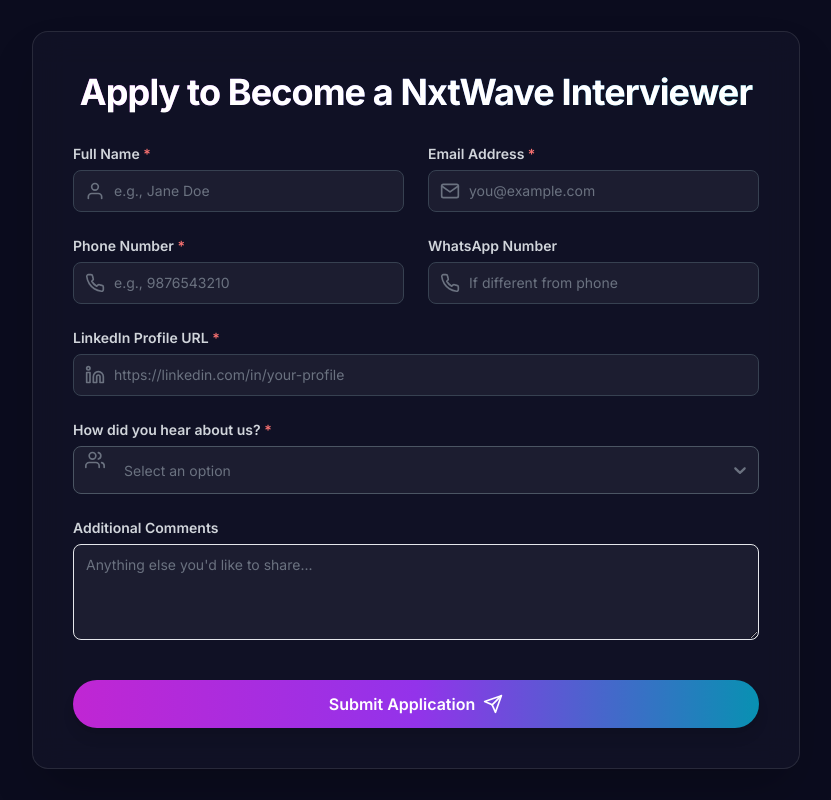
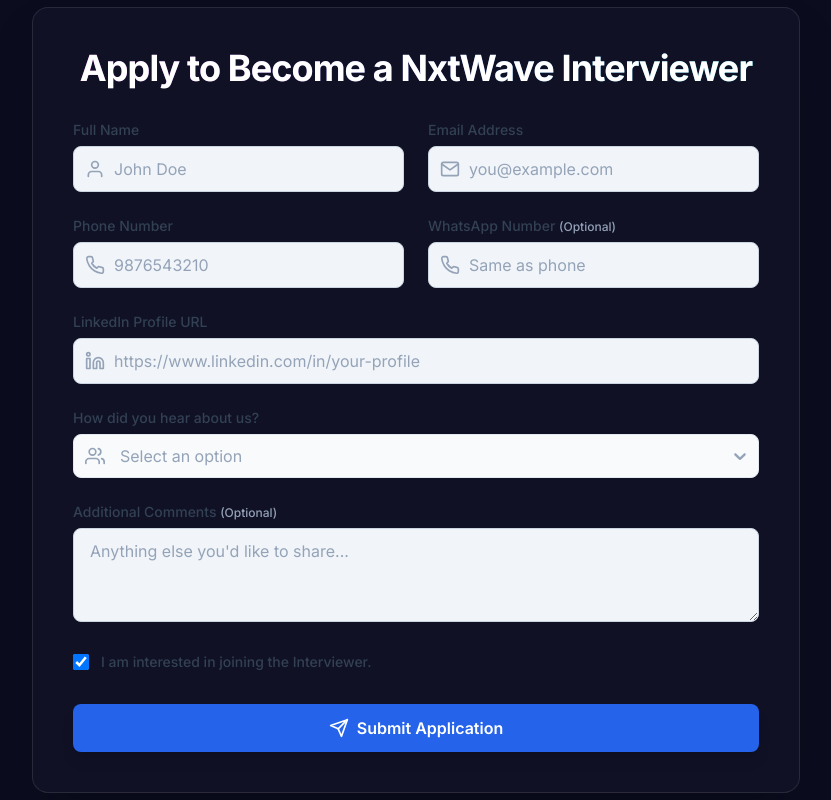
Before and after one commit to niat-web/NxtHire, a React (Vite) app in the folder client/: page /applicationform in a window 1280 px wide. Shown: the whole page, without its empty margins (224-1055 px from the left). Built offline with nearby package versions, Linux system fonts and the light colour scheme; no server answers.

Commit message:
Update InitialApplicationForm.jsx

```diff
--- a/client/src/components/forms/InitialApplicationForm.jsx
+++ b/client/src/components/forms/InitialApplicationForm.jsx
@@ -1,8 +1,8 @@
+// client/src/components/forms/InitialApplicationForm.jsx
 import React from 'react';
 import { useNavigate } from 'react-router-dom';
 import { useForm, Controller } from 'react-hook-form';
 import Select from 'react-select';
-// --- FIX IS ON THIS LINE ---
 import { FiSend, FiUser, FiMail, FiPhone, FiLinkedin, FiUsers } from 'react-icons/fi';
 import { submitApplication } from '../../api/applicant.api';
 import { useAlert } from '../../hooks/useAlert';
@@ -16,7 +16,13 @@ const InitialApplicationForm = ({ onSuccess }) => {
     handleSubmit,
     control,
     formState: { errors, isSubmitting }
-  } = useForm({ mode: 'onBlur' });
+  } = useForm({
+    mode: 'onBlur',
+    // Set default value for the checkbox
+    defaultValues: {
+      interestedInJoining: true
+    }
+  });
 
   const onSubmit = async (data) => {
     try {
@@ -31,104 +37,202 @@ const InitialApplicationForm = ({ onSuccess }) => {
     }
   };
 
-  // Reusable Tailwind classes for the new dark theme design
-  const formInputBaseClasses = "block w-full pl-10 pr-3 py-2.5 border placeholder-gray-500 text-gray-200 rounded-lg focus:outline-none focus:ring-2 focus:ring-opacity-50 text-sm transition-all duration-200 bg-white/5";
-  const formInputNormalClasses = "border-gray-700 focus:border-cyan-400 focus:ring-cyan-400/30";
-  const formInputErrorClasses = "border-red-500 focus:border-red-500 focus:ring-red-500/30";
-  const formLabelClasses = "block text-sm font-semibold text-gray-300 mb-1.5";
-  const formErrorClasses = "mt-1.5 text-sm text-red-400";
-  const formIconClasses = "absolute left-3 top-1/2 -translate-y-1/2 h-5 w-5 text-gray-500";
-
-  // Custom styles for react-select to match the dark theme
   const customSelectStyles = {
     control: (provided, state) => ({
       ...provided,
-      backgroundColor: 'rgba(255, 255, 255, 0.05)',
-      borderColor: state.isFocused ? '#22d3ee' : (errors.sourcingChannel ? '#ef4444' : '#4b5563'),
+      backgroundColor: '#f8fafc',
+      borderColor: state.isFocused ? '#3b82f6' : (errors.sourcingChannel ? '#ef4444' : '#e2e8f0'),
       borderRadius: '0.5rem',
-      paddingLeft: '2.5rem', // Make space for an icon
-      paddingTop: '0.30rem',
-      paddingBottom: '0.30rem',
-      boxShadow: state.isFocused ? `0 0 0 2px rgba(34, 211, 238, 0.2)` : 'none',
-      fontSize: '0.875rem',
-      transition: 'all 150ms ease-in-out',
-      '&:hover': { borderColor: '#9ca3af' },
+      boxShadow: state.isFocused ? '0 0 0 1px #3b82f6' : 'none',
+      paddingLeft: '2.25rem',
+      minHeight: '44px',
+      '&:hover': { borderColor: state.isFocused ? '#3b82f6' : '#cbd5e1' },
     }),
-    placeholder: (provided) => ({ ...provided, color: '#6b7280' }),
-    singleValue: (provided) => ({ ...provided, color: '#d1d5db' }),
-    menu: (provided) => ({ ...provided, backgroundColor: '#14162B', border: '1px solid rgba(255,255,255,0.1)', borderRadius: '0.5rem' }),
+    placeholder: (provided) => ({ ...provided, color: '#94a3b8' }),
+    singleValue: (provided) => ({ ...provided, color: '#1e293b' }),
+    menu: (provided) => ({ ...provided, backgroundColor: '#ffffff', border: '1px solid #e2e8f0', borderRadius: '0.5rem', zIndex: 20 }),
     option: (provided, state) => ({
       ...provided,
-      backgroundColor: state.isSelected ? '#22d3ee' : state.isFocused ? 'rgba(255,255,255,0.1)' : 'transparent',
-      color: state.isSelected ? '#111827' : '#d1d5db',
+      backgroundColor: state.isSelected ? '#3b82f6' : state.isFocused ? '#f1f5f9' : 'transparent',
+      color: state.isSelected ? '#ffffff' : '#1e293b',
     }),
     indicatorSeparator: () => ({ display: 'none' }),
-    dropdownIndicator: (provided) => ({ ...provided, color: '#6b7280' }),
+    dropdownIndicator: (provided) => ({ ...provided, color: '#94a3b8' }),
   };
 
+  const inputBaseClasses = "w-full py-2.5 pl-10 pr-4 bg-slate-100 border border-slate-300 rounded-lg text-slate-800 placeholder-slate-400 focus:outline-none focus:ring-2 focus:ring-blue-500 focus:border-blue-500 transition-all duration-200";
+  const inputErrorClasses = "!border-red-500 !focus:ring-red-500 !focus:border-red-500";
+  const iconClasses = "absolute left-3 top-1/2 -translate-y-1/2 h-5 w-5 text-slate-400";
+
   return (
+    <>
       <form onSubmit={handleSubmit(onSubmit)} className="space-y-6">
-      <div className="grid grid-cols-1 md:grid-cols-2 gap-x-6 gap-y-6">
+        <div className="grid grid-cols-1 sm:grid-cols-2 gap-x-6 gap-y-6">
+          {/* Full Name Field */}
           <div>
-          <label htmlFor="fullName" className={formLabelClasses}>Full Name <span className="text-red-400">*</span></label>
-          <div className="relative"><FiUser className={formIconClasses} /><input id="fullName" type="text" className={`${formInputBaseClasses} ${errors.fullName ? formInputErrorClasses : formInputNormalClasses}`} placeholder="e.g., Jane Doe" {...register('fullName', { required: 'Full name is required' })} /></div>
-          {errors.fullName && <p className={formErrorClasses}>{errors.fullName.message}</p>}
-        </div>
-        <div>
-          <label htmlFor="email" className={formLabelClasses}>Email Address <span className="text-red-400">*</span></label>
-          <div className="relative"><FiMail className={formIconClasses} /><input id="email" type="email" className={`${formInputBaseClasses} ${errors.email ? formInputErrorClasses : formInputNormalClasses}`} placeholder="you@example.com" {...register('email', { required: 'Email is required', pattern: { value: /^[^\s@]+@[^\s@]+\.[^\s@]+$/, message: 'Please enter a valid email address' } })} /></div>
-          {errors.email && <p className={formErrorClasses}>{errors.email.message}</p>}
-        </div>
-        <div>
-          <label htmlFor="phoneNumber" className={formLabelClasses}>Phone Number <span className="text-red-400">*</span></label>
-          <div className="relative"><FiPhone className={formIconClasses} /><input id="phoneNumber" type="tel" className={`${formInputBaseClasses} ${errors.phoneNumber ? formInputErrorClasses : formInputNormalClasses}`} placeholder="e.g., 9876543210" {...register('phoneNumber', { required: 'Phone number is required', pattern: { value: /^\d{10,15}$/, message: 'Please enter a valid phone number' } })} /></div>
-          {errors.phoneNumber && <p className={formErrorClasses}>{errors.phoneNumber.message}</p>}
-        </div>
-        <div>
-          <label htmlFor="whatsappNumber" className={formLabelClasses}>WhatsApp Number</label>
-          <div className="relative"><FiPhone className={formIconClasses} /><input id="whatsappNumber" type="tel" className={`${formInputBaseClasses} ${errors.whatsappNumber ? formInputErrorClasses : formInputNormalClasses}`} placeholder="If different from phone" {...register('whatsappNumber')} /></div>
-          {errors.whatsappNumber && <p className={formErrorClasses}>{errors.whatsappNumber.message}</p>}
+            <label htmlFor="fullName" className="block text-sm font-medium text-slate-700 mb-1.5">
+              Full Name
+            </label>
+            <div className="relative">
+              <FiUser className={iconClasses} />
+              <input
+                id="fullName"
+                type="text"
+                placeholder="John Doe"
+                className={`${inputBaseClasses} ${errors.fullName && inputErrorClasses}`}
+                {...register('fullName', { required: 'Full name is required' })}
+              />
             </div>
           </div>
+
+          {/* Email Field */}
           <div>
-        <label htmlFor="linkedinProfileUrl" className={formLabelClasses}>LinkedIn Profile URL <span className="text-red-400">*</span></label>
-        <div className="relative"><FiLinkedin className={formIconClasses} /><input id="linkedinProfileUrl" type="url" className={`${formInputBaseClasses} ${errors.linkedinProfileUrl ? formInputErrorClasses : formInputNormalClasses}`} placeholder="https://linkedin.com/in/your-profile" {...register('linkedinProfileUrl', { required: 'LinkedIn profile URL is required', validate: value => value.includes('linkedin.com/') || 'Please enter a valid LinkedIn profile URL' })} /></div>
-        {errors.linkedinProfileUrl && <p className={formErrorClasses}>{errors.linkedinProfileUrl.message}</p>}
+            <label htmlFor="email" className="block text-sm font-medium text-slate-700 mb-1.5">
+              Email Address
+            </label>
+            <div className="relative">
+              <FiMail className={iconClasses} />
+              <input
+                id="email"
+                type="email"
+                placeholder="you@example.com"
+                className={`${inputBaseClasses} ${errors.email && inputErrorClasses}`}
+                {...register('email', { required: 'Email is required', pattern: { value: /^[^\s@]+@[^\s@]+\.[^\s@]+$/, message: 'Please enter a valid email address' } })}
+              />
             </div>
+          </div>
+
+          {/* Phone Number Field */}
+          <div>
+            <label htmlFor="phoneNumber" className="block text-sm font-medium text-slate-700 mb-1.5">
+              Phone Number
+            </label>
             <div className="relative">
-        <label htmlFor="sourcingChannel" className={formLabelClasses}>How did you hear about us? <span className="text-red-400">*</span></label>
-        <Controller name="sourcingChannel" control={control} rules={{ required: 'Please select an option' }}
+              <FiPhone className={iconClasses} />
+              <input
+                id="phoneNumber"
+                type="tel"
+                placeholder="9876543210"
+                className={`${inputBaseClasses} ${errors.phoneNumber && inputErrorClasses}`}
+                {...register('phoneNumber', { required: 'Phone number is required', pattern: { value: /^\d{10,15}$/, message: 'Please enter a valid phone number' } })}
+              />
+            </div>
+          </div>
+
+          {/* WhatsApp Number Field */}
+          <div>
+            <label htmlFor="whatsappNumber" className="block text-sm font-medium text-slate-700 mb-1.5">
+              WhatsApp Number <span className="text-slate-400 text-xs">(Optional)</span>
+            </label>
+            <div className="relative">
+              <FiPhone className={iconClasses} />
+              <input
+                id="whatsappNumber"
+                type="tel"
+                placeholder="Same as phone"
+                className={`${inputBaseClasses} ${errors.whatsappNumber && inputErrorClasses}`}
+                {...register('whatsappNumber')}
+              />
+            </div>
+          </div>
+        </div>
+
+        {/* LinkedIn URL Field */}
+        <div>
+          <label htmlFor="linkedinProfileUrl" className="block text-sm font-medium text-slate-700 mb-1.5">
+            LinkedIn Profile URL
+          </label>
+          <div className="relative">
+            <FiLinkedin className={iconClasses} />
+            <input
+              id="linkedinProfileUrl"
+              type="url"
+              placeholder="https://www.linkedin.com/in/your-profile"
+              className={`${inputBaseClasses} ${errors.linkedinProfileUrl && inputErrorClasses}`}
+              {...register('linkedinProfileUrl', { required: 'LinkedIn profile URL is required', validate: value => value.includes('linkedin.com/') || 'Please enter a valid LinkedIn profile URL' })}
+            />
+          </div>
+        </div>
+
+        {/* Sourcing Channel Field */}
+        <div>
+          <label htmlFor="sourcingChannel" className="block text-sm font-medium text-slate-700 mb-1.5">
+            How did you hear about us?
+          </label>
+          <div className="relative">
+            <FiUsers className={`${iconClasses} z-10`} />
+            <Controller
+              name="sourcingChannel"
+              control={control}
+              rules={{ required: 'Please select an option' }}
               render={({ field }) => (
                 <Select
                   {...field}
-              instanceId="sourcing-channel-select" options={SOURCING_CHANNELS}
+                  instanceId="sourcing-channel-select"
+                  options={SOURCING_CHANNELS}
                   value={SOURCING_CHANNELS.find(c => c.value === field.value)}
                   onChange={val => field.onChange(val.value)}
-              styles={customSelectStyles} placeholder="Select an option"
+                  styles={customSelectStyles}
+                  placeholder="Select an option"
                 />
               )}
             />
-        <FiUsers className={`${formIconClasses} top-10`} />
-        {errors.sourcingChannel && <p className={formErrorClasses}>{errors.sourcingChannel.message}</p>}
           </div>
-      <div>
-        <label htmlFor="additionalComments" className={formLabelClasses}>Additional Comments</label>
-        <textarea id="additionalComments" className={`${formInputBaseClasses} pl-3 h-24`} placeholder="Anything else you'd like to share..." rows={4} {...register('additionalComments')} />
         </div>
 
-      <div className="pt-4 flex justify-end">
+        {/* Additional Comments Field */}
+        <div>
+          <label htmlFor="additionalComments" className="block text-sm font-medium text-slate-700 mb-1.5">
+            Additional Comments <span className="text-slate-400 text-xs">(Optional)</span>
+          </label>
+          <textarea
+            id="additionalComments"
+            rows={3}
+            placeholder="Anything else you'd like to share..."
+            className="w-full py-2.5 px-4 bg-slate-100 border border-slate-300 rounded-lg text-slate-800 placeholder-slate-400 focus:outline-none focus:ring-2 focus:ring-blue-500 focus:border-blue-500 transition-all"
+            {...register('additionalComments')}
+          />
+        </div>
+
+        {/* --- ADDITION START: Interested Checkbox --- */}
+        <div>
+          <div className="flex items-start">
+            <div className="flex h-5 items-center">
+              <input
+                id="interestedInJoining"
+                type="checkbox"
+                className="h-4 w-4 rounded border-slate-400 bg-slate-100 text-blue-600 focus:ring-blue-500 cursor-pointer"
+                {...register('interestedInJoining')}
+              />
+            </div>
+            <div className="ml-3 text-sm">
+              <label htmlFor="interestedInJoining" className="font-medium text-slate-700 cursor-pointer">
+                I am interested in joining the Interviewer.
+              </label>
+            </div>
+          </div>
+        </div>
+        {/* --- ADDITION END --- */}
+
+        {/* Submit Button */}
+        <div className="pt-2">
           <button
-          type="submit" disabled={isSubmitting}
-          className="group relative inline-flex w-full items-center justify-center overflow-hidden rounded-full py-3 px-8 text-base font-semibold text-white shadow-lg transition-all duration-300 ease-out hover:scale-105 hover:shadow-[0_0_20px_rgba(147,51,234,0.5)] disabled:opacity-60"
+            type="submit"
+            disabled={isSubmitting}
+            className="w-full flex items-center justify-center bg-blue-600 hover:bg-blue-700 py-3 px-4 rounded-lg text-white font-semibold transition-all duration-200 disabled:opacity-50 disabled:cursor-not-allowed focus:outline-none focus:ring-2 focus:ring-offset-2 focus:ring-blue-500 shadow-lg hover:shadow-blue-500/20"
           >
-          <span className="absolute inset-0 bg-gradient-to-r from-fuchsia-600 via-purple-600 to-cyan-600"></span>
-          <span className="relative flex items-center">
-            {isSubmitting ? 'Submitting...' : 'Submit Application'}
-            {!isSubmitting && <FiSend className="ml-2 h-5 w-5"/>}
-          </span>
+            {isSubmitting ? (
+              <div className="animate-spin rounded-full h-5 w-5 border-b-2 border-white"></div>
+            ) : (
+              <>
+                <FiSend className="h-5 w-5 mr-2"/>
+                Submit Application
+              </>
+            )}
           </button>
         </div>
       </form>
+    </>
   );
 };
 
```
Lines whose indentation alone changed are shown as unchanged.
